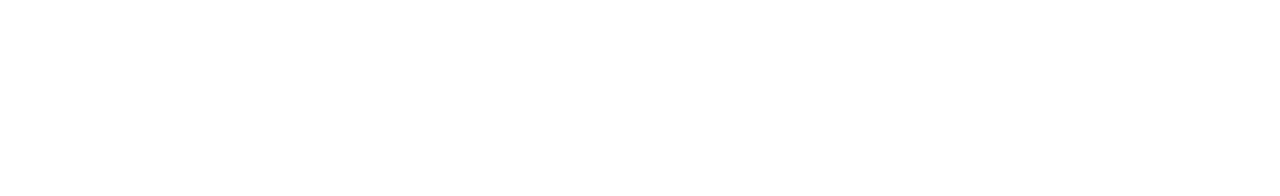
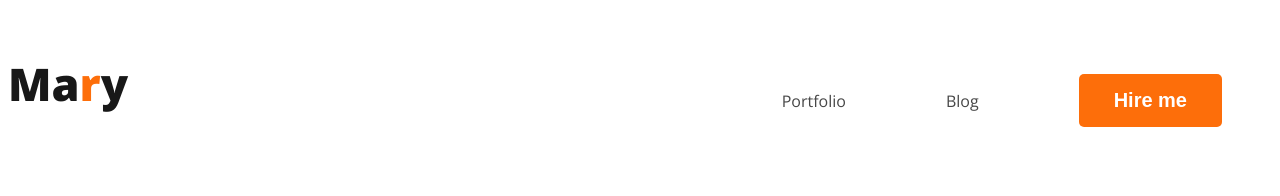
Before and after one commit to MdAzizulHaquelearner/my-create-portfolio, a plain HTML site: page index.html in a window 1280 px wide. Drawn offline with nearby package versions, Linux system fonts and the light colour scheme.

Commit message:
header content added

```diff
--- a/index.html
+++ b/index.html
@@ -4,11 +4,23 @@
     <meta charset="UTF-8">
     <meta name="viewport" content="width=device-width, initial-scale=1.0">
     <title>I cteate this portfolio</title>
+    <!-- external link-->
+    <link rel="preconnect" href="https://fonts.googleapis.com">
+<link rel="preconnect" href="https://fonts.gstatic.com" crossorigin>
+<link href="https://fonts.googleapis.com/css2?family=Open+Sans:wght@400;700;800&display=swap" rel="stylesheet">
 
+    <link rel="stylesheet" href="portfolio.css">
 </head>
 <body>
     <header>
-
+       <nav >
+        <h3 class="nav-title"> Ma<span class="text-primary">r</span>y</h3>
+        <ul>
+      <li><a href="#">Portfolio </a></li>
+      <li><a href="#">Blog</a></li>
+      <li><button class="btn-primary">Hire me</button></li>
+        </ul>
+       </nav>
     </header>
     <main>
 
--- /dev/null
+++ b/portfolio.css
@@ -0,0 +1,28 @@
+/* external link add */
+body{font-family: 'Open Sans', sans-serif;}
+.text-primary{color:#FD6E0A}
+
+.btn-primary{border-radius: 5px;
+    background: #FD6E0A;
+border:0; color:white;
+font-size: 20px;
+font-weight: 700;
+padding: 15px 35px
+      }
+    /* nav related style */
+
+nav
+{display: flex;
+    justify-content: space-between; }
+
+.nav-title{color: var(--Dark-01, #181818);
+    font-size: 45px;
+    font-weight: 800;
+     ;
+    }
+
+   nav>ul{display: flex; align-items: center;}
+   nav li {list-style: none; margin:50px;
+       }
+
+   nav a {text-decoration: none; color:#474747}
```
Also changed, not shown: images/developer.png (added), images/hardy.png (added), images/header_bg.png (added), images/icons/facebook.png (added), images/icons/insta.png (added), images/icons/js.png (added), images/icons/mongo.png (added), images/icons/nodejs.png (added), images/icons/react.png (added), images/icons/twitter.png (added).
